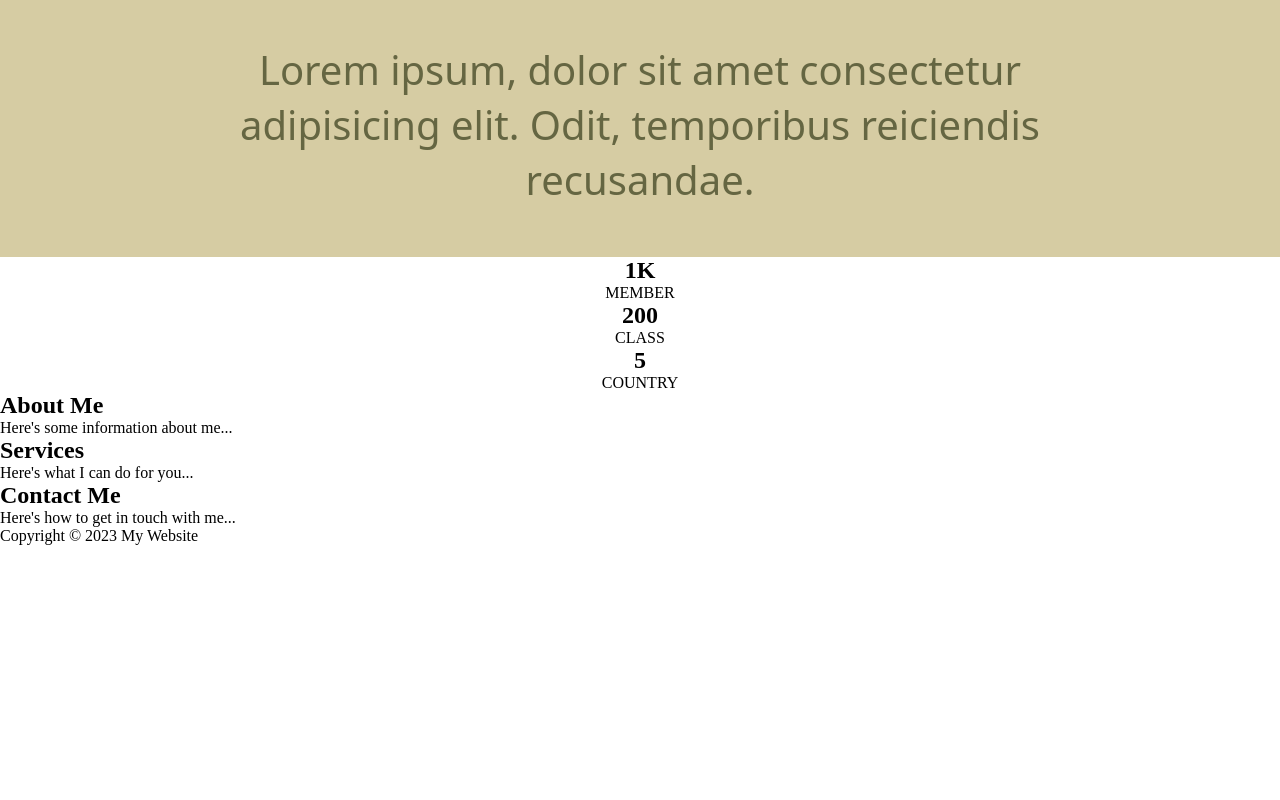
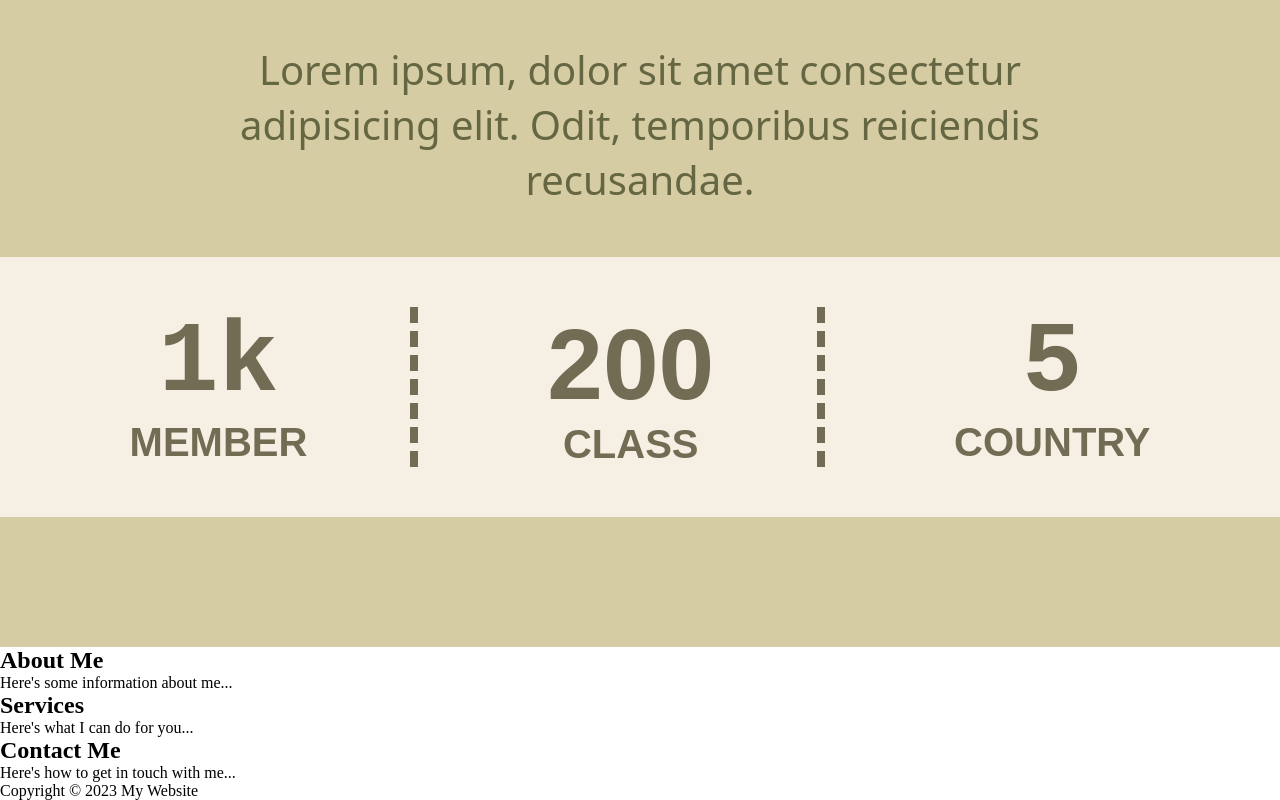
Before and after one commit to AmitRawat777/Assignment, a plain HTML site: page dancesite.html in a window 1280 px wide. Shown: the part 3516-4316 px from the top of the page. Before the commit the page ends 4061 px from the top, so only its background shows below. Drawn offline with Linux system fonts and the light colour scheme.

Commit message:
fourth commit

```diff
--- a/dancecss.css
+++ b/dancecss.css
@@ -232,7 +232,60 @@ h3 {
     display: flex;
     justify-content: space-evenly;
     text-align: center;
-    padding: 20px 0;
+    padding: 50px 0;
     color: #726c54;
     background: #f6f0e4;
 }
+
+.sec-raw-2{
+    padding: 25px 10px;
+    display: flex;
+}
+
+.sec-raw-2 .member h2{
+    font-size: 100px;
+    font-family: monospace;
+}
+
+.sec-raw-2 .member p{
+    font-size: 40px;
+    font-weight: bold;
+    font-family: sans-serif;
+}
+
+.sec-raw-2 .class h2{
+    font-size: 100px;
+    font-family: sans-serif;
+}
+
+.sec-raw-2 .class p{
+    font-size: 40px;
+    font-weight: bold;
+    font-family: sans-serif;
+}
+
+.sec-raw-2 .country h2{
+    font-size: 100px;
+    font-family: monospace;
+}
+
+.sec-raw-2 .country p{
+    font-size: 40px;
+    font-weight: bold;
+    font-family: sans-serif;
+}
+
+.member{
+    padding-right: 8%;
+    border-right: 8px dashed rgb(114, 108, 84);
+}
+
+.class{
+    padding-right: 8%;
+    border-right: 8px dashed rgb(114, 108, 84);
+}
+
+.sec-raw-3{
+    background:rgba(153, 129, 26, 0.4);;
+    height: 130px;
+}
--- a/dancesite.html
+++ b/dancesite.html
@@ -109,24 +109,24 @@
 				<h2>OUR STATISTICS</h2>
 				<p>Lorem ipsum, dolor sit amet consectetur adipisicing elit. Odit, temporibus reiciendis recusandae.</p>
 			</div>
-			<div class="sec-row-2">
-				<div class="center-1">
-					<h2>1K</h2>
+			<div class="sec-raw-2">
+				<div class="member">
+					<h2>1k</h2>
 					<p>MEMBER</p>
 				</div>
 
-				<div>
+				<div class="class">
 					<h2>200</h2>
 					<p>CLASS</p>
 				</div>
 
-				<div class="center-2">
+				<div class="country">
 					<h2>5</h2>
 					<p>COUNTRY</p>
 				</div>
 			</div>
 
-			<div class="second-row-3">
+			<div class="sec-raw-3">
 			</div>
 
 		</section>
```
Also changed, not shown: images/pole-dance.png (added), images/stick-man-doing-exercise-3180111-2666421.webp (added).
